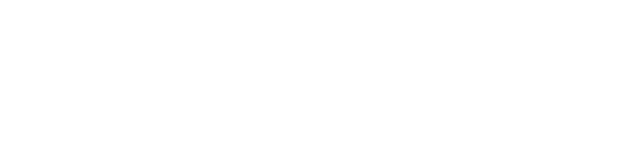
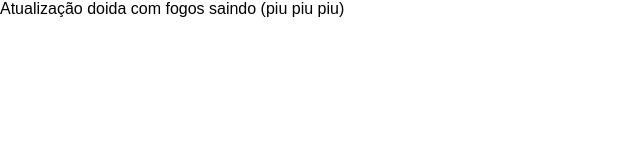
Before and after one commit to dev-luismiguel/dc-sul-modimal, a plain HTML site: page index.html in a window 1280 px wide. Shown: the whole page, without its empty margins (0-640 px from the left). Drawn offline with Linux system fonts and the light colour scheme.

Commit message:
atualização muito doida

```diff
--- a/index.html
+++ b/index.html
@@ -7,6 +7,6 @@
     <link rel="stylesheet" href="styles/styles.css" />
 </head>
 <body>
-
+    <p>Atualização doida com fogos saindo (piu piu piu)</p>
 </body>
 </html>
```
